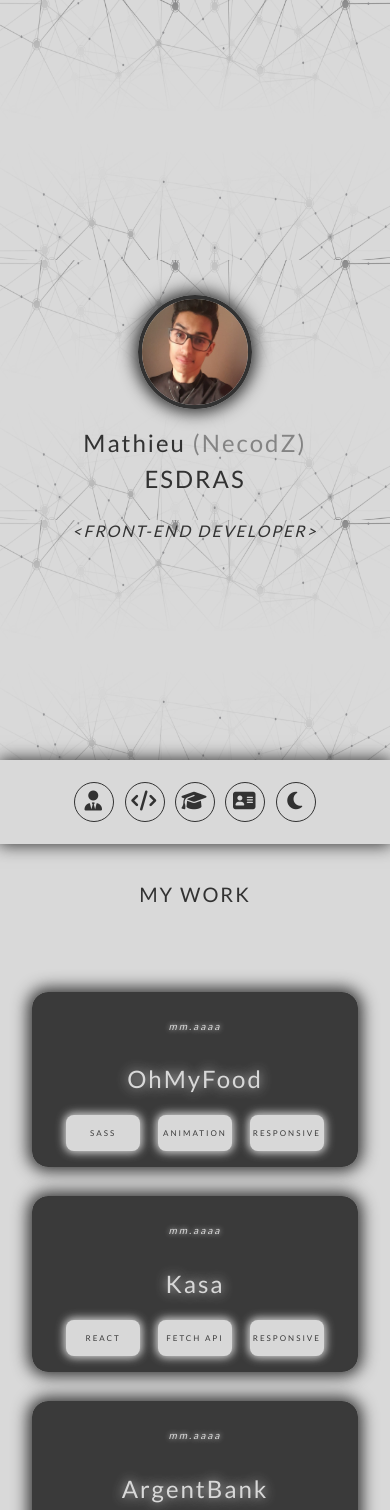
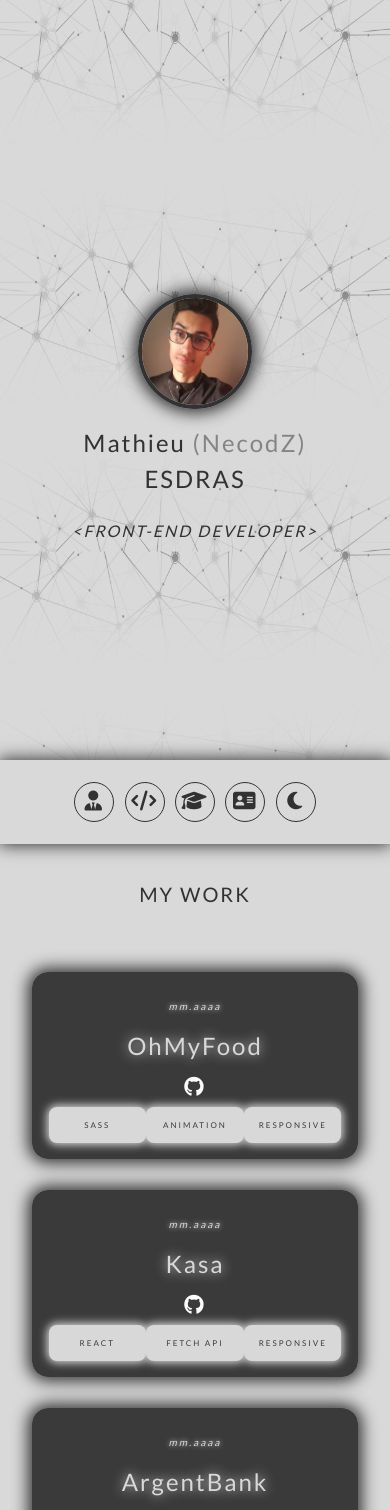
Before and after one commit to NecrosX626/OC-Project12, a React (Create React App) app: page / in a window 390 px wide. Shown: the top 1510 px of the page. Built offline with nearby package versions, Linux system fonts and the light colour scheme.

Commit message:
Rework Project section

```diff
--- a/src/assets/components/Works.jsx
+++ b/src/assets/components/Works.jsx
@@ -3,7 +3,6 @@ import kasaImg from "../images/Works/Kasa.png";
 import argentBankImg from "../images/Works/Argent Bank.png";
 import { useEffect } from "react";
 function Works({ worksRef }) {
-
   const observer = new IntersectionObserver((entries) => {
     entries.forEach((entry) => {
       const works = entry.target.querySelectorAll(".work__element");
@@ -28,7 +27,9 @@ function Works({ worksRef }) {
       tags: ["SASS", "Animation", "Responsive"],
       imageSrc: ohMyFoodImg,
       imageAlt: "ohMyFood Thumbnail",
-      link: "https://github.com/NecrosX626/OC-Projet4",
+      description: "Application réalisée en approche mobile-first. Un projet centré sur les animations CSS et l'aspect responsive du site.",
+      git: "https://github.com/NecrosX626/OC-Projet4",
+      site: "",
     },
     {
       title: "Kasa",
@@ -36,7 +37,9 @@ function Works({ worksRef }) {
       tags: ["React", "Fetch API", "Responsive"],
       imageSrc: kasaImg,
       imageAlt: "Kasa Thumbnail",
-      link: "https://github.com/NecrosX626/OC-Projet8",
+      description: "Site de location entre particuliers. Un projet React demandant de communiquer avec le back-end pour récuperer les informations des differentes locations.",
+      git: "https://github.com/NecrosX626/OC-Projet8",
+      site: "",
     },
     {
       title: "ArgentBank",
@@ -44,20 +47,48 @@ function Works({ worksRef }) {
       tags: ["React", "Redux", "Swagger"],
       imageSrc: argentBankImg,
       imageAlt: "ArgentBank Thumbnail",
-      link: "https://github.com/NecrosX626/OC-Projet11",
+      description: "Site d'une banque en ligne. Un projet autour de Redux avec une gestion du state pour la connexion des utilisateurs et l'acces a leurs informations.",
+      git: "https://github.com/NecrosX626/OC-Projet11",
+      site: "",
     },
   ];
+  // return (
+  //   <section className="work" id="work" ref={worksRef}>
+  //     <h2>MY WORK</h2>
+  //     <ul className="work__list">
+  //       {worksList.map((work) => (
+  //         <li key={work.title} className={"work__element " + work.title}>
+  //           <a href={work.git}>
+  //             <img src={work.imageSrc} alt={work.imageAlt} />
+  //             <div className="work__details">
+  //               <p className="date">{work.date}</p>
+  //               <h3>{work.title}</h3>
+  //               <ul className="work__tagsList">
+  //                 {work.tags.map((tag, index) => (
+  //                   <li key={tag + index} className="tag">
+  //                     {tag}
+  //                   </li>
+  //                 ))}
+  //               </ul>
+  //             </div>
+  //           </a>
+  //         </li>
+  //       ))}
+  //     </ul>
+  //   </section>
+  // );
   return (
     <section className="work" id="work" ref={worksRef}>
       <h2>MY WORK</h2>
       <ul className="work__list">
         {worksList.map((work) => (
           <li key={work.title} className={"work__element " + work.title}>
-            <a href={work.link}>
             <img src={work.imageSrc} alt={work.imageAlt} />
             <div className="work__details">
               <p className="date">{work.date}</p>
-                <h3>{work.title}</h3>
+              <a href={work.site}><h3>{work.title}</h3></a>
+              <p className="work__desc">{work.description}</p>
+              <a href={work.git}><i className="fa-brands fa-github fa-xl"></i></a>
               <ul className="work__tagsList">
                 {work.tags.map((tag, index) => (
                   <li key={tag + index} className="tag">
@@ -66,7 +97,7 @@ function Works({ worksRef }) {
                 ))}
               </ul>
             </div>
-            </a>
+            <a href={work.git}></a>
           </li>
         ))}
       </ul>
--- a/src/assets/styles/Base/_Global.scss
+++ b/src/assets/styles/Base/_Global.scss
@@ -7,6 +7,9 @@
 }
 *:focus {
   outline: none;
+}
+a{
+  text-decoration: none;
 }
 button {
   border: none;
@@ -39,4 +42,5 @@ section {
   text-align: center;
   background-color: var(--color-light);
   padding: 4em;
+  border-bottom: solid 0.1em black;
 }
--- a/src/assets/styles/Components/_Experience.scss
+++ b/src/assets/styles/Components/_Experience.scss
@@ -1,4 +1,5 @@
 .experience {
+  border-bottom: unset;
   height: 40%;
   &__list {
     width: 100%;
--- a/src/assets/styles/Components/_Lobby.scss
+++ b/src/assets/styles/Components/_Lobby.scss
@@ -1,6 +1,7 @@
 .lobby {
   background-image: var(--background);
   background-size: contain;
+  background-position: center;
   justify-content: center;
   &__content {
     display: flex;
--- a/src/assets/styles/Components/_Works.scss
+++ b/src/assets/styles/Components/_Works.scss
@@ -6,6 +6,32 @@
     width: 100%;
     height: 75%;
   }
+  // &__element {
+  //   width: 25%;
+  //   box-shadow: 0 0 1em 0.25em var(--color-dark);
+  //   display: flex;
+  //   border-radius: 1em;
+  //   transform: translateY(150%);
+  //   opacity: 0;
+  //   a {
+  //     position: relative;
+  //     width: 100%;
+  //     height: 100%;
+  //     display: flex;
+  //     flex-direction: column;
+  //     img {
+  //       z-index: 2;
+  //       width: 100%;
+  //       height: 100%;
+  //       border-radius: 1em;
+  //       object-fit: fill;
+  //       transition: opacity 250ms;
+  //       &:hover {
+  //         opacity: 0.05;
+  //       }
+  //     }
+  //   }
+  // }
   &__element {
     width: 30%;
     box-shadow: 0 0 1em 0.25em var(--color-dark);
@@ -13,35 +39,30 @@
     border-radius: 1em;
     transform: translateY(150%);
     opacity: 0;
-    a {
-      position: relative;
+    img {
+      position: absolute;
       width: 100%;
       height: 100%;
-      display: flex;
-      flex-direction: column;
-      img {
-        z-index: 2;
-        width: 100%;
-        height: 100%;
-        border-radius: 1em;
-        object-fit: fill;
-        transition: opacity 250ms;
-        &:hover {
-          opacity: 0.05;
-        }
-      }
+      border-radius: 1em;
+      object-fit: fill;
     }
   }
   &__details {
     position: absolute;
     border-radius: 1em;
-    padding: 2em;
+    padding: 1em;
     background-color: #323232;
     height: 100%;
     width: 100%;
     display: flex;
     flex-direction: column;
     justify-content: space-between;
+    opacity: 0;
+    transition: opacity 500ms;
+    i {
+      font-size: $desktop-xl;
+      color: white;
+    }
     h3 {
       color: #d9d9d9;
       font-size: $desktop-xl;
@@ -51,6 +72,12 @@
       color: #d9d9d9;
       text-shadow: 0 0 0.5em #d9d9d9;
     }
+    &:hover{
+      opacity: 0.98;
+    }
+  }
+  &__desc {
+    font-size: $desktop-xs;
   }
   &__tagsList {
     width: 100%;
@@ -61,7 +88,7 @@
     display: flex;
     justify-content: center;
     align-items: center;
-    width: 25%;
+    width: 33%;
     background-color: #d9d9d9;
     color: #323232;
     padding: 0 0.25em;
@@ -69,6 +96,6 @@
     box-shadow: 0 0 1em 0.25em #d9d9d9;
   }
 }
-.dark .work img{
+.dark .work img {
   filter: brightness(50%);
 }
--- a/src/assets/styles/Utils/_Media.scss
+++ b/src/assets/styles/Utils/_Media.scss
@@ -44,6 +44,7 @@
   .work {
     &__list {
       flex-direction: column;
+      height: 80%;
     }
     &__element {
       width: 100%;
@@ -55,6 +56,12 @@
     &__details {
       padding: 1em;
       opacity: 0.95;
+      i{
+        font-size: $mobile-l;
+      }
+    }
+    &__desc{
+      font-size: $mobile-s;
     }
     h3 {
       font-size: $mobile-xl;
@@ -136,6 +143,12 @@
       font-size: $mobile-l;
     }
   }
+  //WORKS
+  .work {
+    &__desc{
+      display: none;
+    }
+  }
   //SKILLS
   .skills {
     &__element {
--- a/src/assets/styles/style.css
+++ b/src/assets/styles/style.css
@@ -54,6 +54,10 @@
   outline: none;
 }
 
+a {
+  text-decoration: none;
+}
+
 button {
   border: none;
   width: max-content;
@@ -87,6 +91,7 @@ section {
   text-align: center;
   background-color: var(--color-light);
   padding: 4em;
+  border-bottom: solid 0.1em black;
 }
 
 * {
@@ -143,6 +148,7 @@ label {
 .lobby {
   background-image: var(--background);
   background-size: contain;
+  background-position: center;
   justify-content: center;
 }
 .lobby__content {
@@ -181,34 +187,29 @@ label {
   transform: translateY(150%);
   opacity: 0;
 }
-.work__element a {
-  position: relative;
-  width: 100%;
-  height: 100%;
-  display: flex;
-  flex-direction: column;
-}
-.work__element a img {
-  z-index: 2;
+.work__element img {
+  position: absolute;
   width: 100%;
   height: 100%;
   border-radius: 1em;
   object-fit: fill;
-  transition: opacity 250ms;
-}
-.work__element a img:hover {
-  opacity: 0.05;
 }
 .work__details {
   position: absolute;
   border-radius: 1em;
-  padding: 2em;
+  padding: 1em;
   background-color: #323232;
   height: 100%;
   width: 100%;
   display: flex;
   flex-direction: column;
   justify-content: space-between;
+  opacity: 0;
+  transition: opacity 500ms;
+}
+.work__details i {
+  font-size: 46px;
+  color: white;
 }
 .work__details h3 {
   color: #d9d9d9;
@@ -219,6 +220,12 @@ label {
   color: #d9d9d9;
   text-shadow: 0 0 0.5em #d9d9d9;
 }
+.work__details:hover {
+  opacity: 0.98;
+}
+.work__desc {
+  font-size: 18px;
+}
 .work__tagsList {
   width: 100%;
   display: flex;
@@ -228,7 +235,7 @@ label {
   display: flex;
   justify-content: center;
   align-items: center;
-  width: 25%;
+  width: 33%;
   background-color: #d9d9d9;
   color: #323232;
   padding: 0 0.25em;
@@ -241,6 +248,7 @@ label {
 }
 
 .experience {
+  border-bottom: unset;
   height: 40%;
 }
 .experience__list {
@@ -404,6 +412,7 @@ nav ul li .fa-solid {
   }
   .work__list {
     flex-direction: column;
+    height: 80%;
   }
   .work__element {
     width: 100%;
@@ -415,6 +424,12 @@ nav ul li .fa-solid {
   .work__details {
     padding: 1em;
     opacity: 0.95;
+  }
+  .work__details i {
+    font-size: 20px;
+  }
+  .work__desc {
+    font-size: 12px;
   }
   .work h3 {
     font-size: 24px;
@@ -484,6 +499,9 @@ nav ul li .fa-solid {
   nav ul li .fa-solid {
     font-size: 20px;
   }
+  .work__desc {
+    display: none;
+  }
   .skills__element img {
     width: 75%;
   }
```
Also changed, not shown: 1 other file (tests, documents, lock files or other folders). Lines whose indentation alone changed are shown as unchanged.
